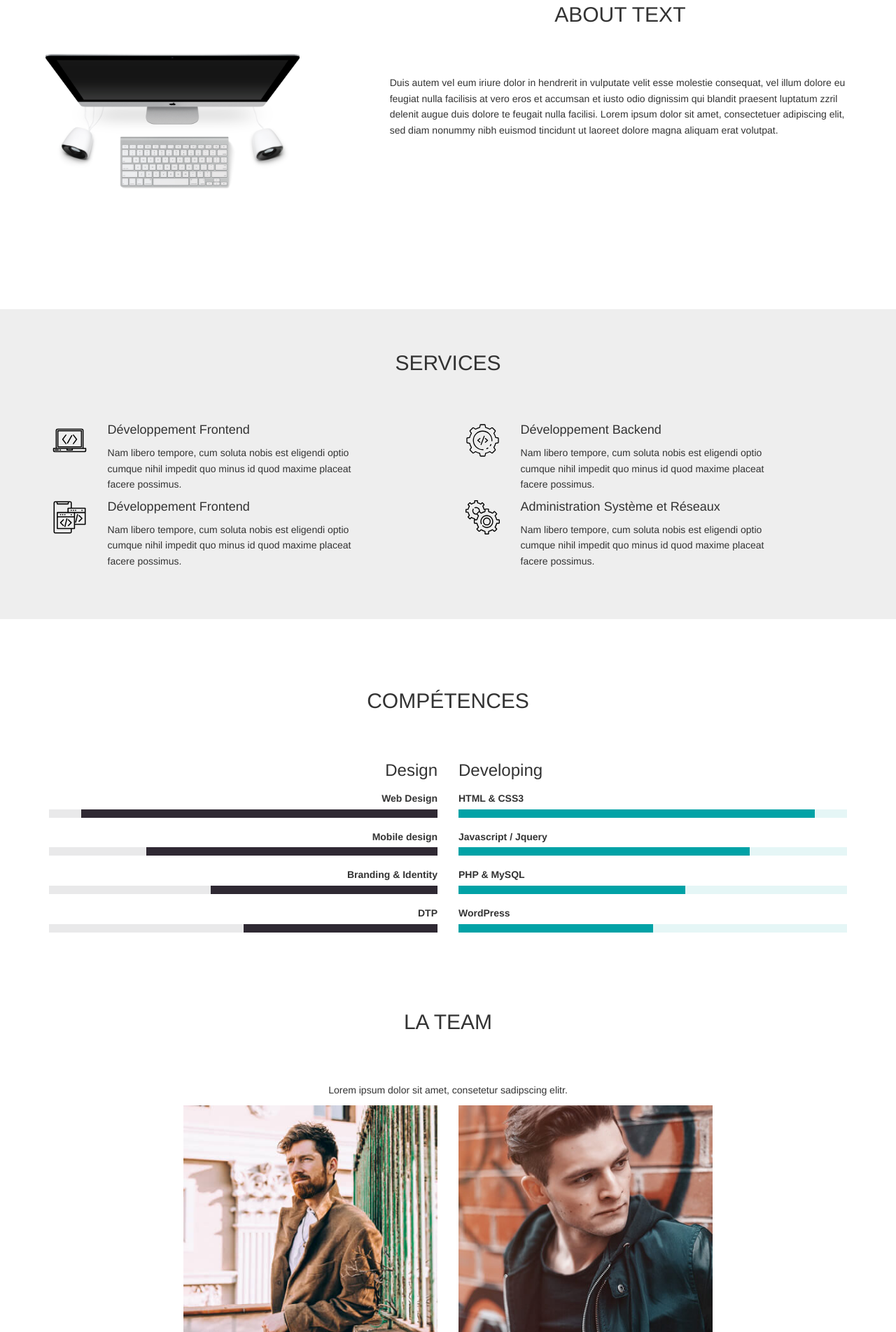
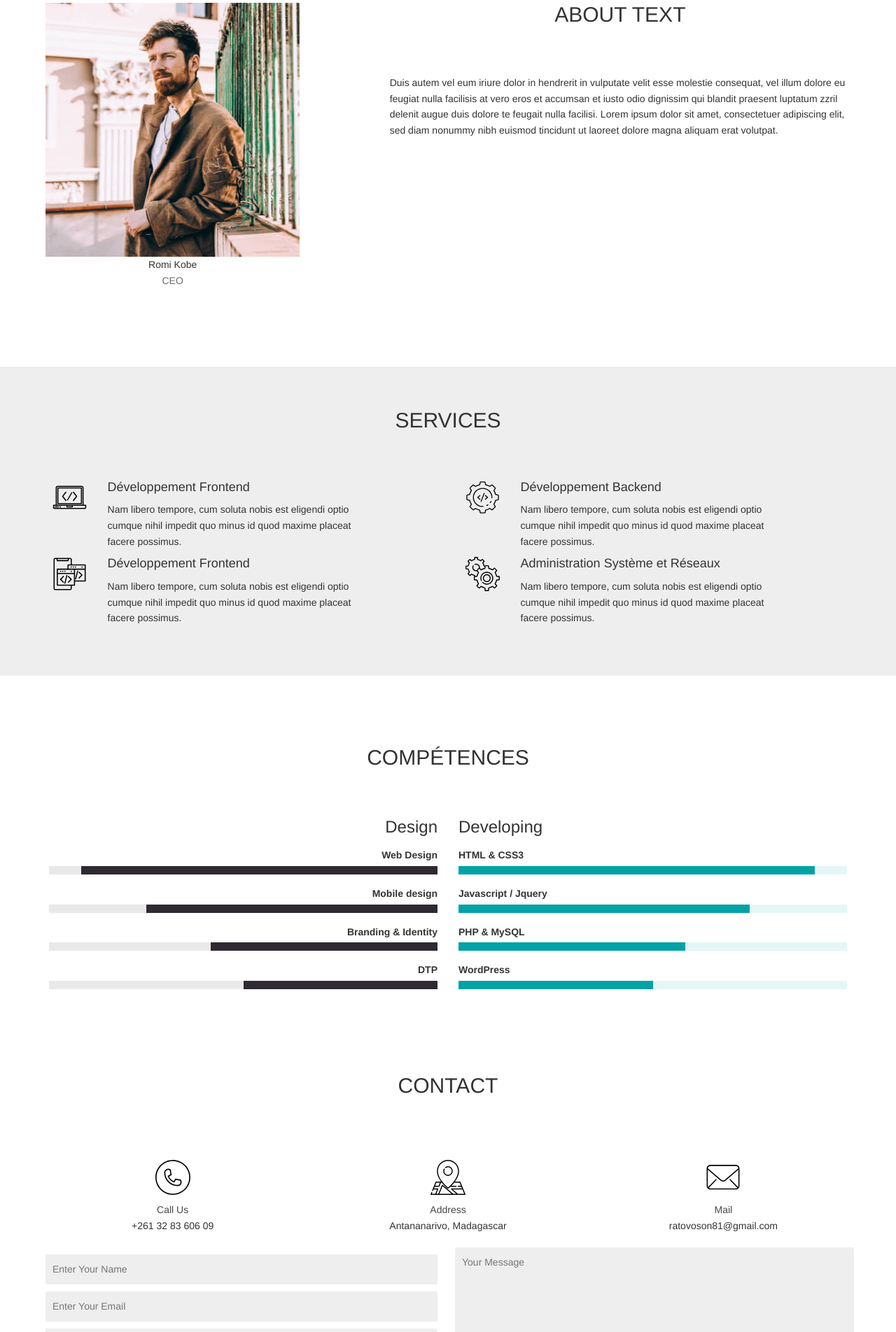
Before and after one commit to ratovoson81/portfolio, a plain HTML site: page index.html in a window 1280 px wide. Shown: the part 896-2800 px from the top of the page at 70% size. Drawn offline with nearby package versions, Linux system fonts and the light colour scheme.

Commit message:
init tony

```diff
--- a/index.html
+++ b/index.html
@@ -40,8 +40,18 @@
         <section class="intro " id="about-us">
             <div class="container">
                 <div class="row ">
-                    <div class="col-md-4">
-                        <img class="full-img" src="img/devices.png" height="50"><br/>
+                    <div class="col-md-4 team">
+                            <div class="hover-outer-box">
+                                <img src="img/Romi-Kobe.jpg" class="full-img">
+                                <div class="hover-inner-box">
+                                    <div class="hover-content">
+                                        <h3>Romi Kobe</h3>
+                                        <p>Lorem ipsum dolor sit amet, consetetur sadipscing elitr.</p>
+                                        <a href="#!" target="blank" rel="noopener"><img src="img/facebook-icon.svg" class="team-icon full-img"></a> <a href="#!" target="blank" rel="noopener"><img src="img/twitter-icon.svg" class="team-icon full-img"></a>
+                                    </div>
+                                </div>
+                            </div>
+                        <p class="team-name">Romi Kobe<br/><span class="position">CEO</span></p>
                     </div>
                     <div class="col-md-1"></div>
                     <div class="col-md-7">
@@ -202,46 +212,6 @@
 						</div>
             </div>
         </section>
-        <section class="portfolio" id="team">
-            <div class="container">
-                <div class="row center-xs">
-                    <div class="col-md">
-                        <h2 class="section-title">La team</h2>
-                        <p>Lorem ipsum dolor sit amet, consetetur sadipscing elitr.</p>
-                    </div>
-                </div>
-            </div>
-            <div class="container">
-                <div class=" row team center-xs ">
-                    <div class="col-md-4 col-sm-12">
-                        <div class="hover-outer-box">
-                            <img src="img/Romi-Kobe.jpg" class="full-img">
-                            <div class="hover-inner-box">
-                                <div class="hover-content">
-                                    <h3>Romi Kobe</h3>
-                                    <p>Lorem ipsum dolor sit amet, consetetur sadipscing elitr.</p>
-                                    <a href="#!" target="blank" rel="noopener"><img src="img/facebook-icon.svg" class="team-icon full-img"></a> <a href="#!" target="blank" rel="noopener"><img src="img/twitter-icon.svg" class="team-icon full-img"></a>
-                                </div>
-                            </div>
-                        </div>
-                        <p class="team-name">Romi Kobe<br/><span class="position">CEO</span></p>
-                    </div>
-                    <div class="col-md-4 col-sm-12">
-                        <div class="hover-outer-box">
-                            <img src="img/Isaac-Desideria.jpg" class="full-img">
-                            <div class="hover-inner-box">
-                                <div class="hover-content">
-                                    <h3>Isaac Desideria</h3>
-                                    <p>Lorem ipsum dolor sit amet, consetetur sadipscing elitr.</p>
-                                    <a href="#!" target="blank" rel="noopener"><img src="img/facebook-icon.svg" class="team-icon full-img"></a> <a href="#!" target="blank" rel="noopener"><img src="img/twitter-icon.svg" class="team-icon full-img"></a>
-                                </div>
-                            </div>
-                        </div>
-                        <p class="team-name">Isaac Desideria<br/><span class="position">CTO</span></p>
-                    </div>
-                </div>
-            </div>
-        </section>
         <section class="contact" id="contact">
             <div class="container">
                 <div class="row center-xs">
@@ -280,7 +250,7 @@
                 </form>
             </div>
         </section>
-        </main>
+    </main>
     </div>
     <footer>
         <div class="container center-xs">
```
